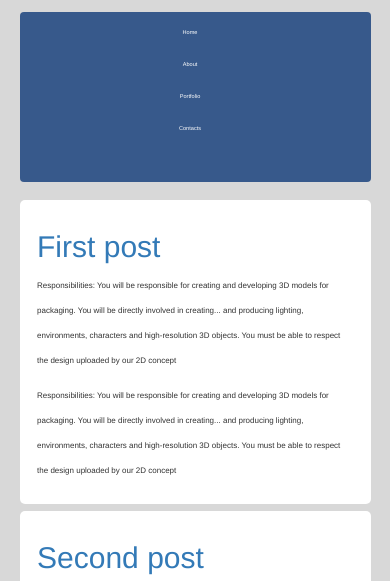
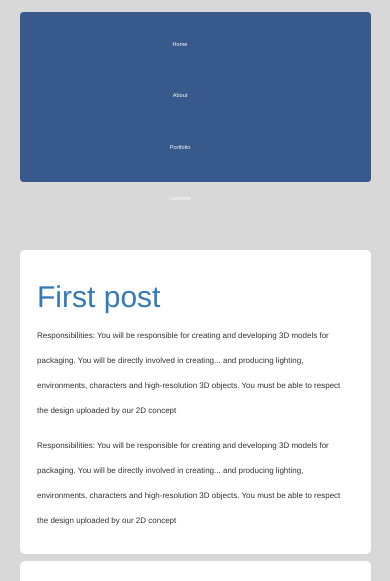
Before and after one commit to DimaWorld022/Css-Media-Queries-responsive-design, a plain HTML site: page index.html in a window 390 px wide. Shown: the part 206-787 px from the top of the page. Drawn offline with nearby package versions, Linux system fonts and the light colour scheme; a script that the page names is missing.

Commit message:
add new file

```diff
--- a/style.css
+++ b/style.css
@@ -35,7 +35,6 @@ a:hover, a:active {
 
 .mainContent a:hover, a:active {
 	color: #FFF;
-
 }
 
 .mainheader img {
@@ -58,19 +57,17 @@ a:hover, a:active {
 }
 
 .mainheader nav ul li {
-	float: left;
 	display: inline;
 }
 
 .mainheader nav ul li a {
-	height: 100px;
+
 }
 
 .mainheader nav a:link, .mainheader nav a:visited {
 	color: #FFF;
 	display: inline-block;
 	padding: 25px 25px;
-	height: 50px;
 }
 
 .mainheader nav a:hover, .mainheader nav a:active,
@@ -87,6 +84,7 @@ a:hover, a:active {
 }
 
 .mainContent {
+	margin-top: 50px;
 	line-height: 25px;
 	border-radius: 5px;
 	-moz-border-radius: 5px;
@@ -252,7 +250,7 @@ a:hover, a:active {
 	}
 
 	.mainheader nav a:link, .mainheader nav a:visited {
-		height: 10px;
+
 		display: block;
 		margin: 2px 50px 0px 20px;
 		padding: 15px 25px;
```
